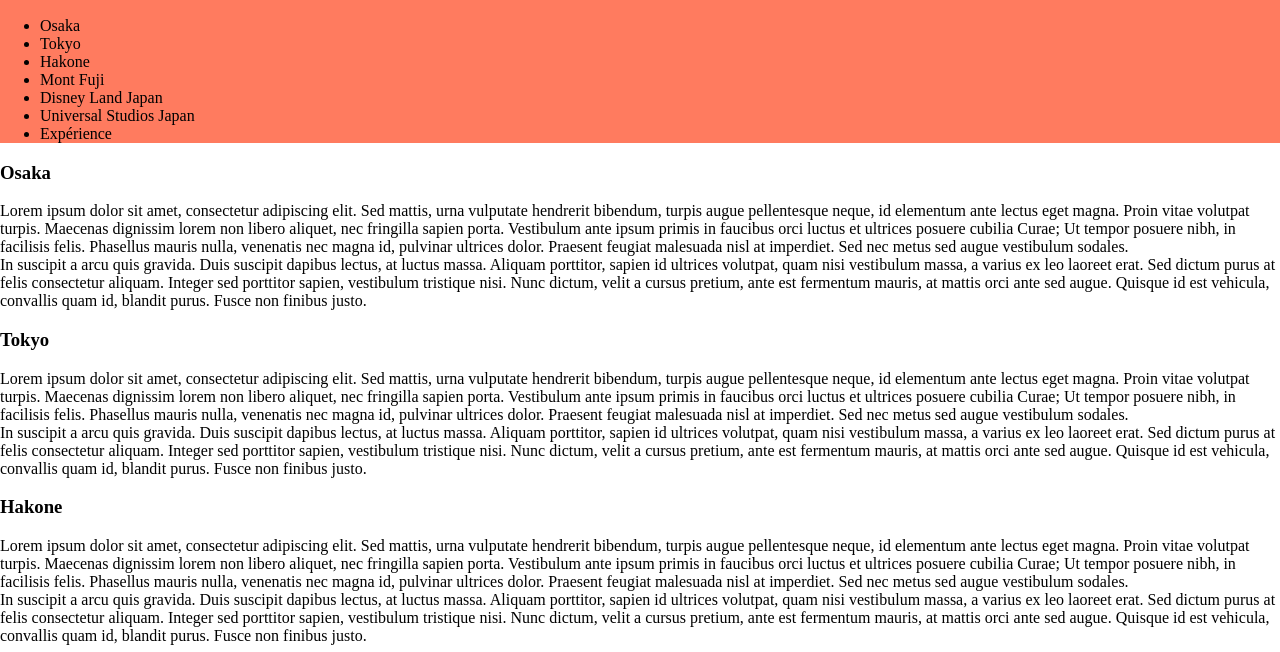
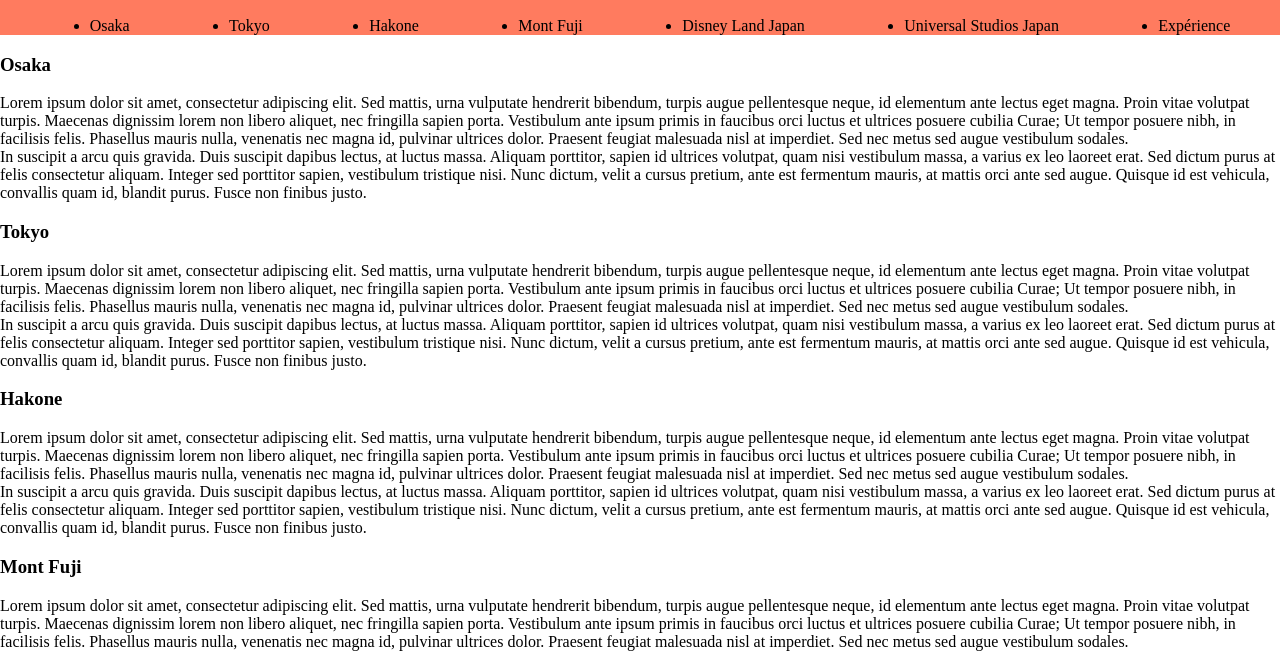
Before and after one commit to yanitou97/veille-node2, a plain HTML site: page index.htm in a window 1280 px wide. Shown: the part 85-737 px from the top of the page. Drawn offline with Linux system fonts and the light colour scheme.

Commit message:
positionnement du menu

```diff
--- a/css/principal.css
+++ b/css/principal.css
@@ -9,3 +9,10 @@ header{
     margin:0 auto;
     width: 100%;
 }
+header ul{
+    display: flex;
+    justify-content: space-around;
+}
+header ul li{
+
+}
```
